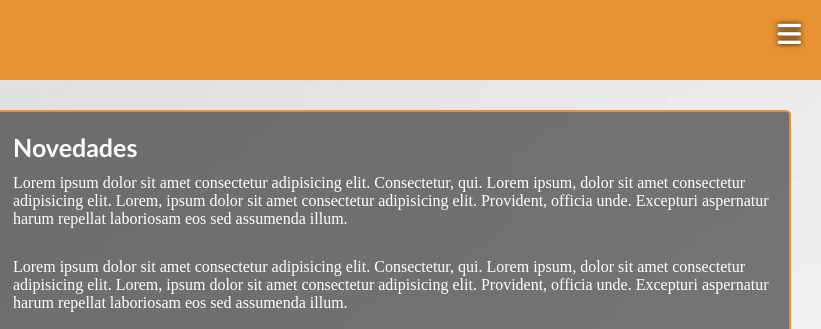
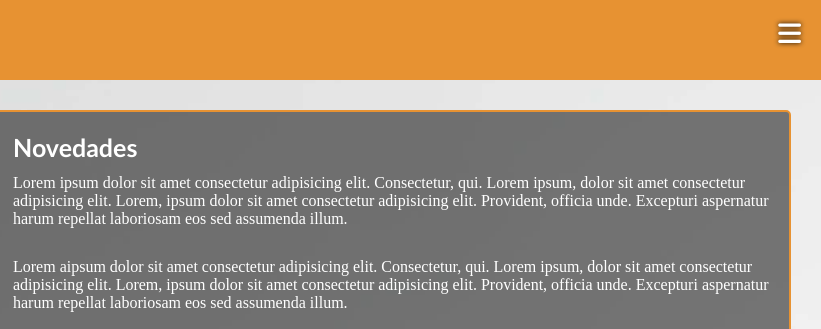
Before and after one commit to MDELIEBANA/segunda-entrega, a plain HTML site: page index.html in a window 1280 px wide. Shown: the top 329 px of the page, 459-1280 px from the left. Drawn offline with Linux system fonts and the light colour scheme.

Commit message:
segunda subida demi segunda entrega

```diff
--- a/estilos.css
+++ b/estilos.css
@@ -29,7 +29,7 @@ header{
 
 .menu{
     float: right;
-    font-size: 27px;
+    font-size: 26px;
 }
 
 main{
--- a/index.html
+++ b/index.html
@@ -20,7 +20,7 @@
     <div class="call">
         <h1>Novedades</h1>
         <p>Lorem ipsum dolor sit amet consectetur adipisicing elit. Consectetur, qui. Lorem ipsum, dolor sit amet consectetur adipisicing elit. Lorem, ipsum dolor sit amet consectetur adipisicing elit. Provident, officia unde. Excepturi aspernatur harum repellat laboriosam eos sed assumenda illum. </p>
-        <p class="textogran">Lorem ipsum dolor sit amet consectetur adipisicing elit. Consectetur, qui. Lorem ipsum, dolor sit amet consectetur adipisicing elit. Lorem, ipsum dolor sit amet consectetur adipisicing elit. Provident, officia unde. Excepturi aspernatur harum repellat laboriosam eos sed assumenda illum. </p>
+        <p class="textogran">Lorem aipsum dolor sit amet consectetur adipisicing elit. Consectetur, qui. Lorem ipsum, dolor sit amet consectetur adipisicing elit. Lorem, ipsum dolor sit amet consectetur adipisicing elit. Provident, officia unde. Excepturi aspernatur harum repellat laboriosam eos sed assumenda illum. </p>
         <a class="callb" href="#">Mas Info</a>
     </div>
     </main>
```
